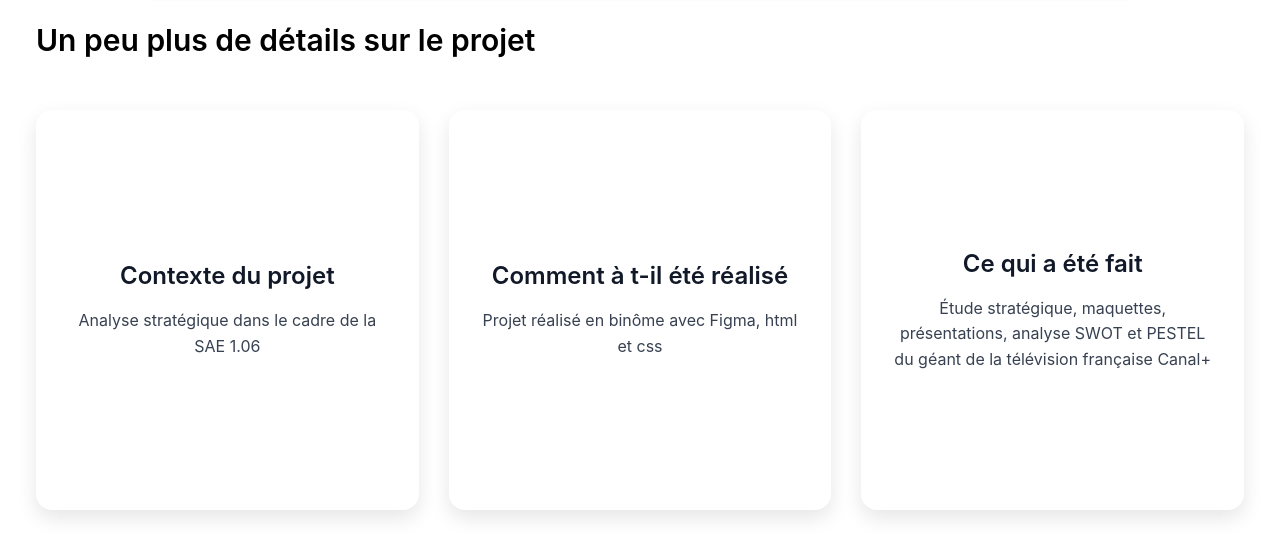
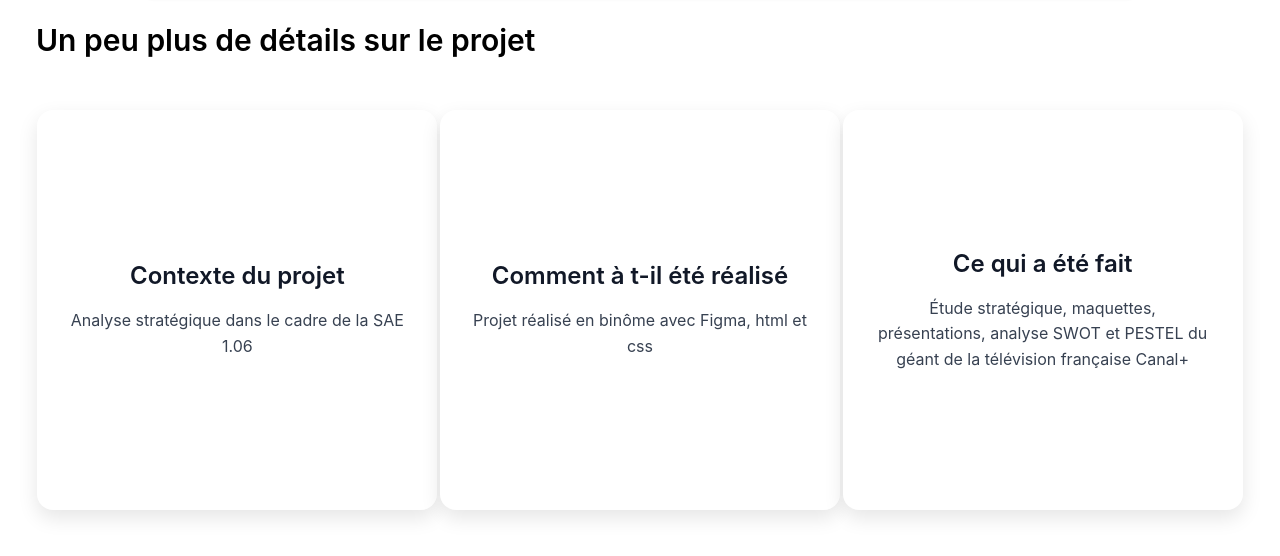
Before and after one commit to MehiaouiMoh/porfolio_competences, a React (Create React App) app: page / in a window 1280 px wide. Shown: the part 4489-5045 px from the top of the page. Built offline with nearby package versions, Linux system fonts and the light colour scheme.

Commit message:
ajustement

```diff
--- a/src/styles/DemoSlider.css
+++ b/src/styles/DemoSlider.css
@@ -23,7 +23,7 @@
         display: flex;
         justify-content: space-around;
         align-items: center;
-        gap: 30px;
+        /*gap: 30px;*/
         height: fit-content;
         padding: 20px;
 
```
